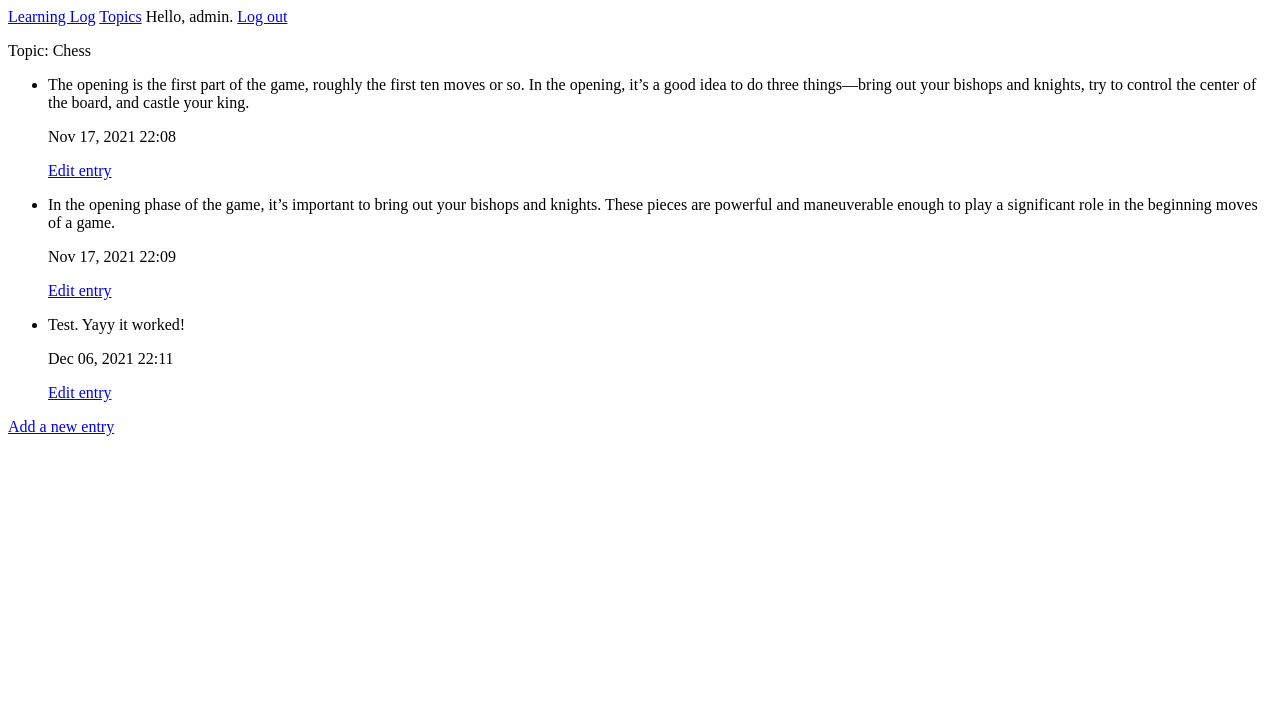
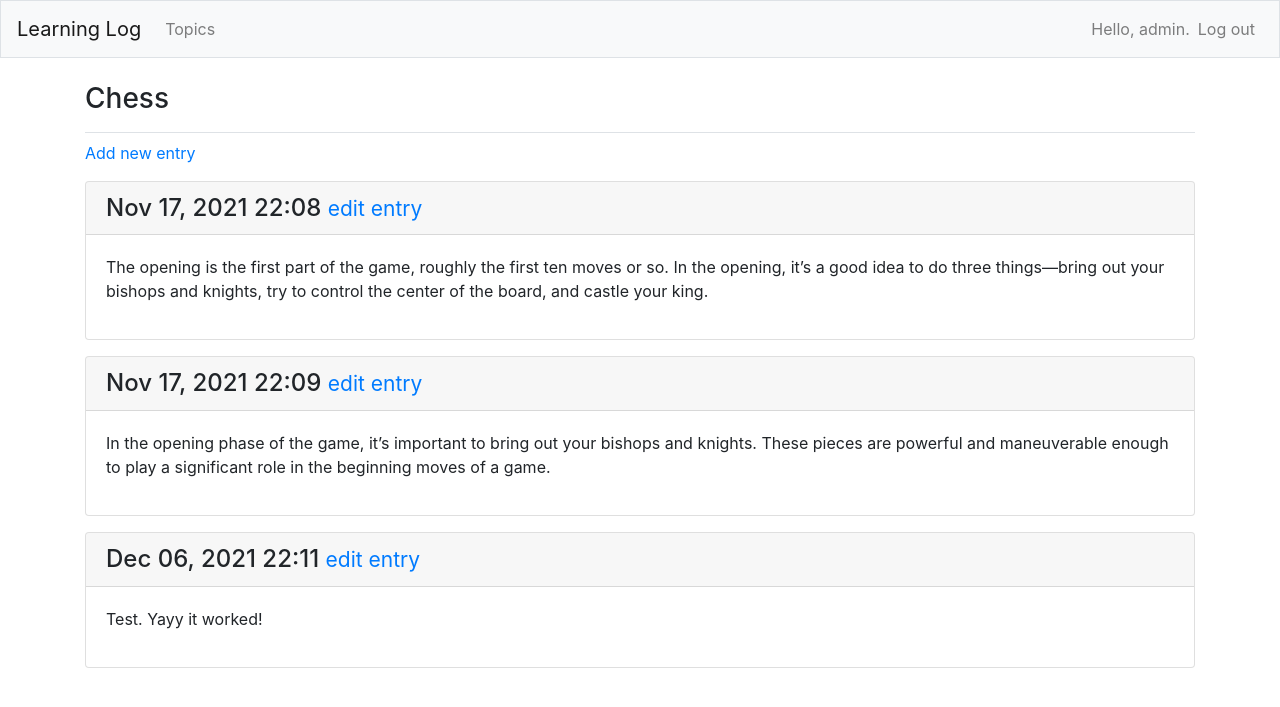
Before and after one commit to triplowe/DjangoProject, a Django app: page /topics/1/ in a window 1280 px wide. Shown: the top 707 px of the page. Run offline with Django 3.2, Linux system fonts and the light colour scheme; a user stored in the database is signed in; data comes from the database, SQL or seed files in the repository; both versions use the stored data as it was after the commit; some libraries are stand-ins or nearby versions.

Commit message:
styled the entire website using bootstrap

```diff
--- a/MainApp/templates/mainapp/base.html
+++ b/MainApp/templates/mainapp/base.html
@@ -1,15 +1,56 @@
-<p>
-    <a href="{% url 'MainApp:index' %}">Learning Log</a>
-    <a href="{% url 'MainApp:topics' %}">Topics</a>
-    {% if user.is_authenticated %}
-    Hello, {{user.username}}.
-    <a href="{% url 'users:logout' %}">Log out</a>
-    {% else %}
-    <a href="{% url 'users:register' %}">Register</a>
-    <a href="{% url 'users:login' %}">Log in</a>
-    {% endif %}
-</p>
+{% load bootstrap4 %}
+<!doctype html>
+<html lang="en">
+<head>
+    <meta charset="utf-8">
+    <meta name="viewport" content="width=device-width, initial-scale=1,
+    shrink-to-fit=no">
+    <title>Learning Log</title>
 
-{% block content %}
+    {% bootstrap_css %}
+    {% bootstrap_javascript jquery='full' %}
+</head>
+<body>
+    <nav class="navbar navbar-expand-md navbar-light bg-light mb-4 border">
+    <a class="navbar-brand" href="{% url 'MainApp:index'%}">
+        Learning Log</a>
+    <button class="navbar-toggler" type="button" data-toggle="collapse"
+        data-target="#navbarCollapse" aria-controls="navbarCollapse"
+        aria-expanded="false" aria-label="Toggle navigation">
+     <span class="navbar-toggler-icon"></span></button>
+     <div class="collapse navbar-collapse" id="navbarCollapse">
+        <ul class="navbar-nav mr-auto">
+         <li class="nav-item">
+          <a class="nav-link" href="{% url 'MainApp:topics'%}">
+              Topics</a></li>
+        </ul>
+        <ul class="navbar-nav ml-auto">
+            {% if user.is_authenticated %}
+             <li class="nav-item">
+                <span class="navbar-text">Hello, {{ user.username }}.</span>
+             </li>
+             <li class="nav-item">
+                <a class="nav-link" href="{% url 'users:logout' %}">Log out</a>
+             </li>
+             {% else %}
+             <li class="nav-item">
+                <a class="nav-link" href="{% url 'users:register' %}">Register</a>
+             </li>
+             <li class="nav-item">
+                <a class="nav-link" href="{% url 'users:login' %}">Log in</a></li>
+             {% endif %}
+        </ul>
+    </div>
 
-{% endblock content %}
+</nav>
+
+<main role="main" class="container">
+    <div class="pb-2 mb-2 border-bottom">
+     {% block page_header %}{% endblock page_header %}
+    </div>
+    <div>
+     {% block content %}{% endblock content %}
+    </div>
+</main>
+</body>
+</html>
--- a/MainApp/templates/mainapp/topic.html
+++ b/MainApp/templates/mainapp/topic.html
@@ -1,25 +1,25 @@
 {% extends "MainApp/base.html" %}
 
+{% block page_header %}
+    <h3>{{ topic }}</h3>
+{% endblock page_header %}
+
 {% block content %}
-
-<p>Topic: {{ topic }}</p>
-
-<ul>
-    {% for e in entries %}
-    <li>
-        <p>{{e.text | linebreaks}}</p>
-        <p>{{e.date_added |date:'M d, Y H:i'}}</p>
-        <p>
-            <a href="{% url 'MainApp:edit_entry' e.id %}">Edit entry</a>
-        </p>
-    </li>
+    <p>
+        <a href="{% url 'MainApp:new_entry' topic.id %}">Add new entry</a>
+    </p>
+    {% for entry in entries %}
+        <div class="card mb-3">
+            <h4 class="card-header">
+                {{ entry.date_added|date:'M d, Y H:i' }}
+                <small><a href="{% url 'MainApp:edit_entry' entry.id %}">
+                edit entry</a></small>
+            </h4>
+            <div class="card-body">
+                {{ entry.text|linebreaks }}
+            </div>
+        </div>
     {% empty %}
-    <li>There are no entries for this topic yet.</li>
+        <p>There are no entries for this topic yet.</p>
     {% endfor %}
-</ul>
-
-<p>
-    <a href="{% url 'MainApp:new_entry' topic.id %}">Add a new entry</a>
-</p>
-
 {% endblock content %}
--- a/learning_log/settings.py
+++ b/learning_log/settings.py
@@ -34,6 +34,10 @@ INSTALLED_APPS = [
     #my apps
     'MainApp',
     'users',
+
+    #third Party apps
+    'bootstrap4',
+
     'django.contrib.admin',
     'django.contrib.auth',
     'django.contrib.contenttypes',
```
Also changed, not shown: MainApp/templates/mainapp/index.html (+10 -8 lines), MainApp/templates/mainapp/topics.html (+7 -7 lines), users/templates/registration/login.html (+14 -12 lines), db.sqlite3.
